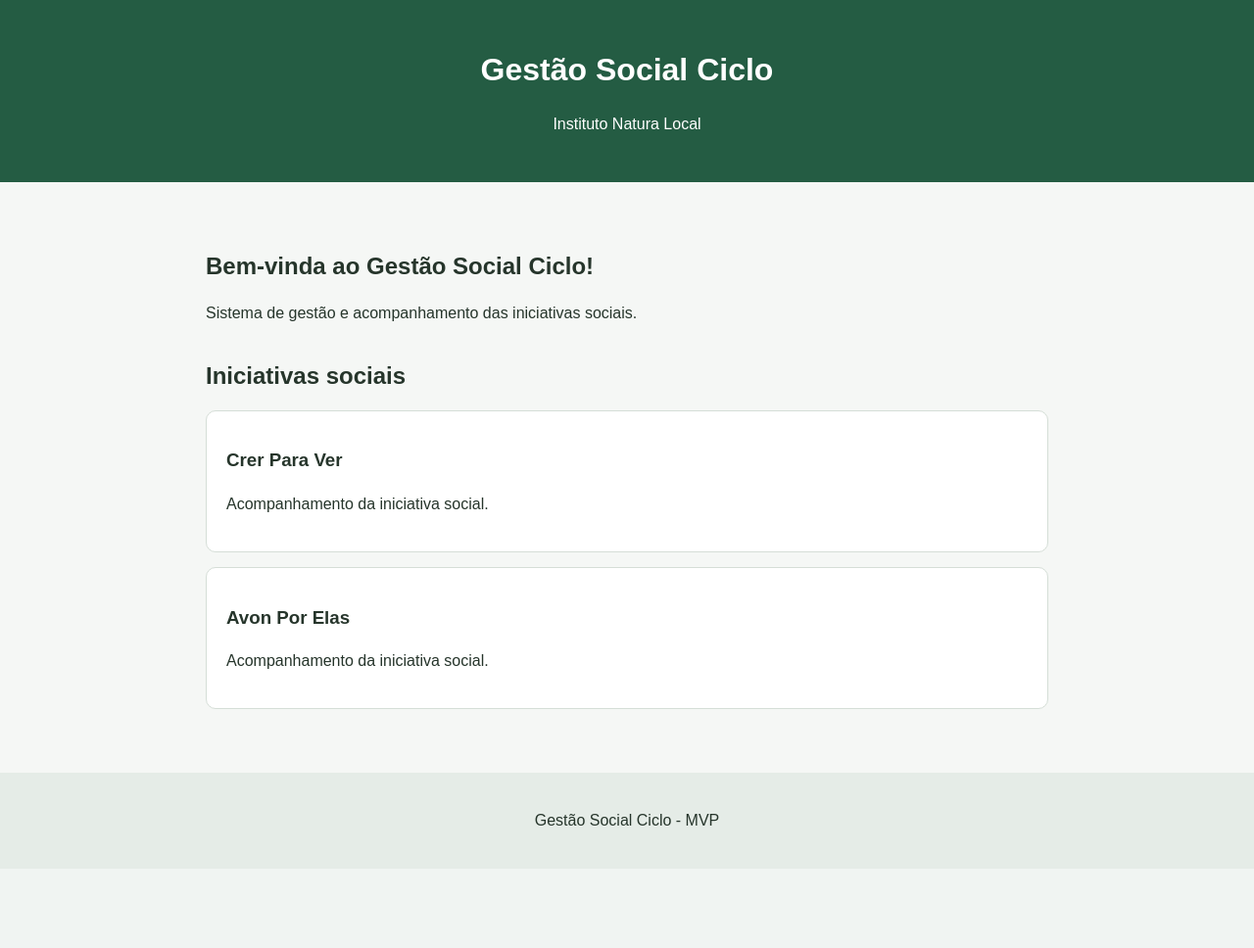
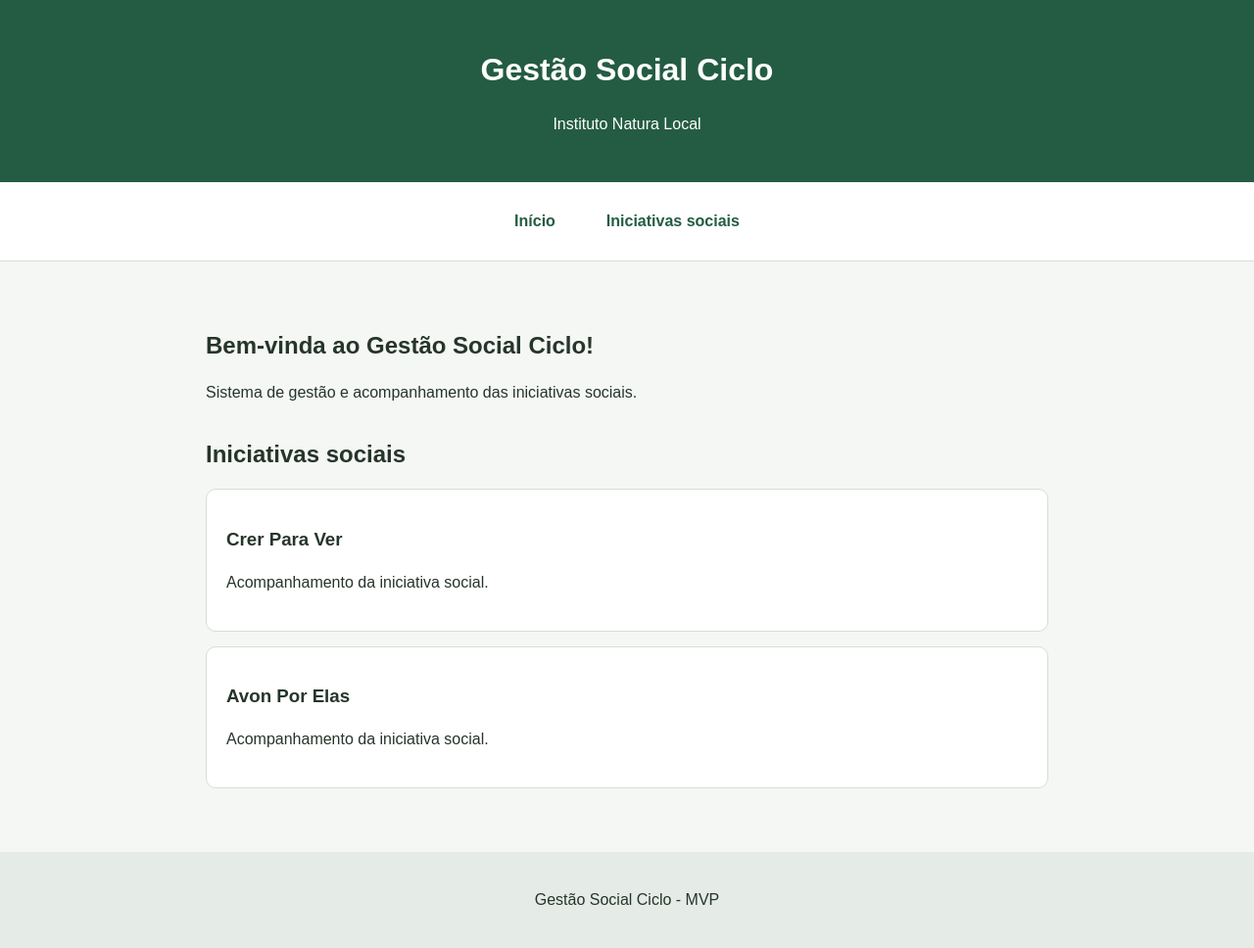
Before and after one commit to Monica-1985/gestao-social-ciclo, a Flask app: page / in a window 1280 px wide. Shown: the whole page at 98% size. Before the commit the page ends 843 px from the top, so only its background shows below. Run offline with Flask 3, Linux system fonts and the light colour scheme.

Commit message:
feat: adiciona menu de navegação acessível

```diff
--- a/static/style.css
+++ b/static/style.css
@@ -55,3 +55,32 @@ footer {
         padding: 20px 15px;
     }
 }
+/* Menu de navegação */
+nav {
+    background-color: #ffffff;
+    padding: 15px 20px;
+    display: flex;
+    justify-content: center;
+    gap: 20px;
+    flex-wrap: wrap;
+    border-bottom: 1px solid #d5ded7;
+}
+
+nav a {
+    color: #245c43;
+    text-decoration: none;
+    font-weight: bold;
+    padding: 12px 16px;
+    border-radius: 6px;
+    min-height: 44px;
+    display: inline-flex;
+    align-items: center;
+}
+
+nav a:hover,
+nav a:focus {
+    background-color: #245c43;
+    color: #ffffff;
+    outline: 2px solid #245c43;
+    outline-offset: 2px;
+}
--- a/templates/index.html
+++ b/templates/index.html
@@ -14,9 +14,14 @@
     <header>
         <h1>Gestão Social Ciclo</h1>
         <p>Instituto Natura Local</p>
-    </header>
+       </header>
 
-    <main>
+    <nav aria-label="Navegação principal">
+        <a href="#inicio">Início</a>
+        <a href="#iniciativas">Iniciativas sociais</a>
+    </nav>
+
+    <main id="inicio">
         <h2>Bem-vinda ao Gestão Social Ciclo!</h2>
 
         <p>
```
